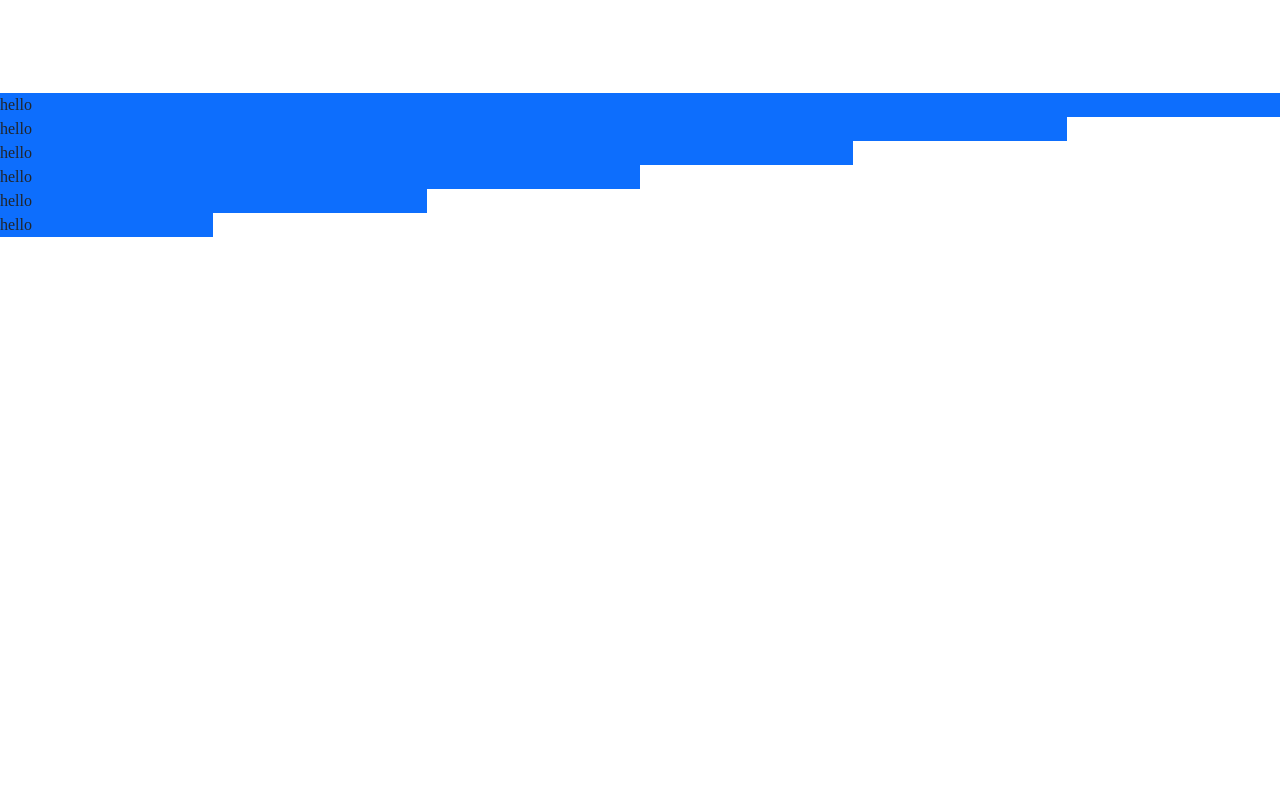
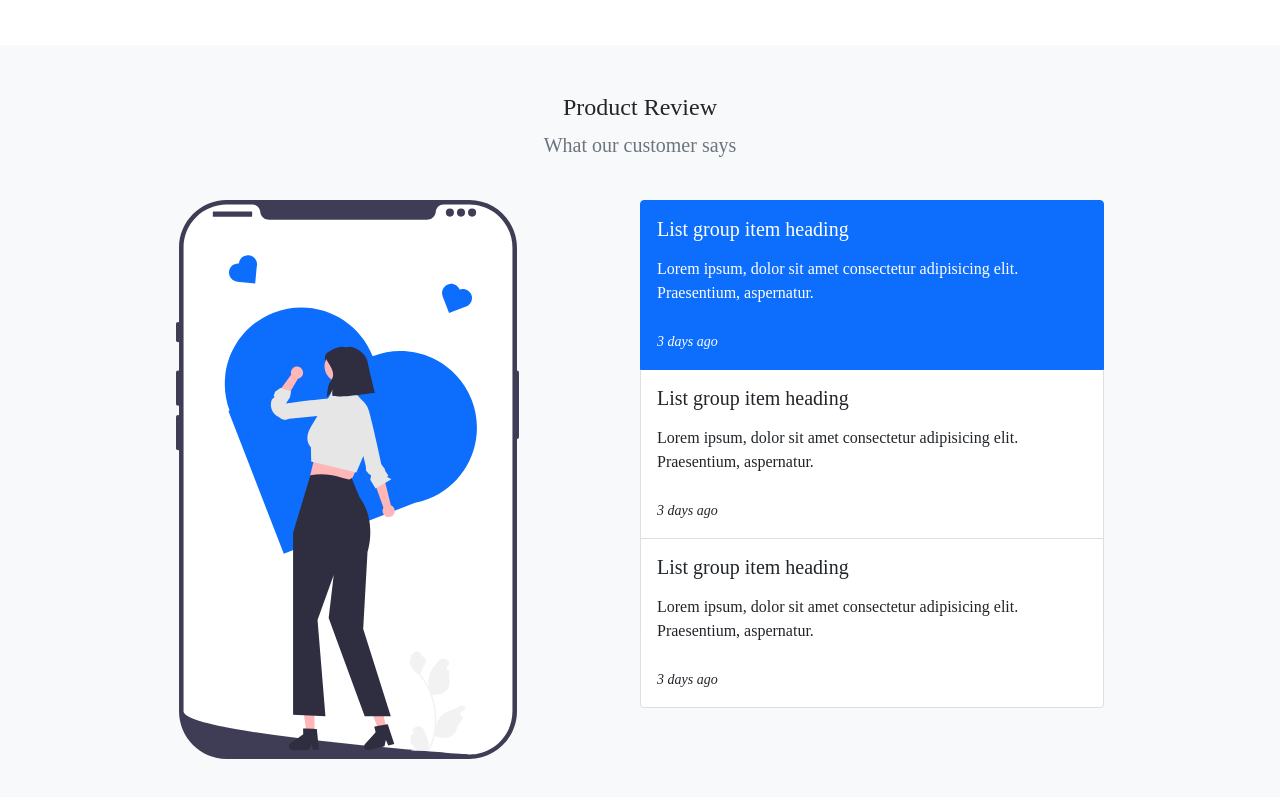
Before and after one commit to Imjoma/unstrap, a plain HTML site: page index.html in a window 1280 px wide. Shown: the part 1657-2454 px from the top of the page. Before the commit the page ends 1942 px from the top, so only its background shows below. Drawn offline with nearby package versions, Linux system fonts and the light colour scheme.

Commit message:
added list item/reviews

```diff
--- a/index.html
+++ b/index.html
@@ -171,16 +171,43 @@
 
     </section>
 
+    <!-- review list -->
+    <section class="bg-light">
+        <div class="container-md">
+            <div class="text-center pb-4">
+                <h4>Product Review</h4>
+                <p class="lead text-muted">What our customer says</p>
+            </div>
 
+            <!-- product at the left, reveiws at the right -->
+            <div class="row justify-content-center g-3">
+                <!-- children of the flex -->
+                <div class="col-8 col-md-5 d-none d-md-block">
+                    <img class='img-fluid' src="assets/img/undraw_hooked_re_56ny.svg" alt="">
+                </div>
+                 <!-- children of the flex -->
+                 <div class="col-8 col-lg-5 list-group">
+                    <a href="#" class="list-group-item list-group-item-action py-3 active" aria-current="true">
+                        <h5 class="mb-3">List group item heading</h5>
+                        <p class="mb-4">Lorem ipsum, dolor sit amet consectetur adipisicing elit. Praesentium, aspernatur.</p>
+                        <small class="fst-italic">3 days ago</small>
+                    </a>
+                    <a href="#" class="list-group-item list-group-item-action py-3" aria-current="true">
+                        <h5 class="mb-3">List group item heading</h5>
+                        <p class="mb-4">Lorem ipsum, dolor sit amet consectetur adipisicing elit. Praesentium, aspernatur.</p>
+                        <small class="fst-italic">3 days ago</small>
+                    </a>
+                    <a href="#" class="list-group-item list-group-item-action py-3" aria-current="true">
+                        <h5 class="mb-3">List group item heading</h5>
+                        <p class="mb-4">Lorem ipsum, dolor sit amet consectetur adipisicing elit. Praesentium, aspernatur.</p>
+                        <small class="fst-italic">3 days ago</small>
+                    </a>
 
-        <section class="col">
-            <div class="col-12 bg-primary">hello</div>
-            <div class="col-10 bg-primary">hello</div>
-            <div class="col-8 bg-primary">hello</div>
-            <div class="col-6 bg-primary">hello</div>
-            <div class="col-4 bg-primary">hello</div>
-            <div class="col-2 bg-primary">hello</div>
-        </section>
+                  </div>
+            </div>
+
+        </div>
+    </section>
 
 
     </div>
```
Also changed, not shown: assets/img/undraw_hooked_re_56ny.svg (added).
